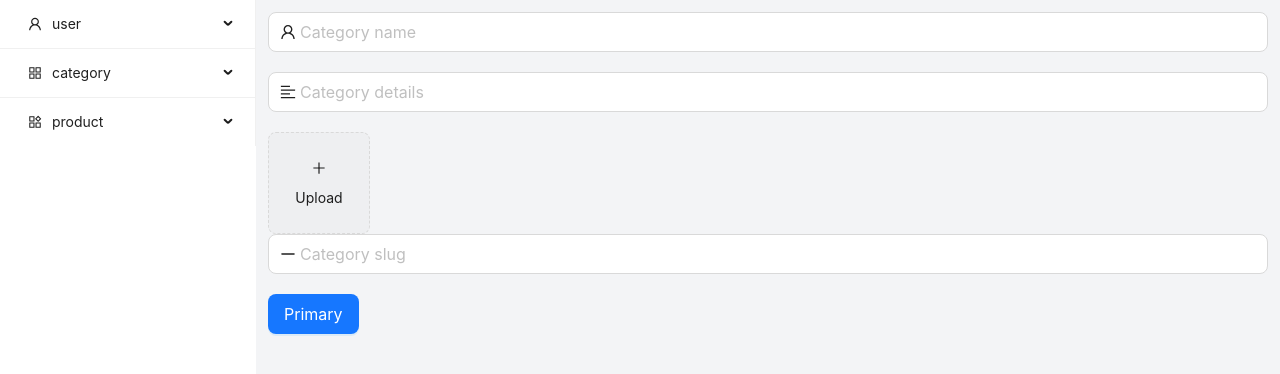
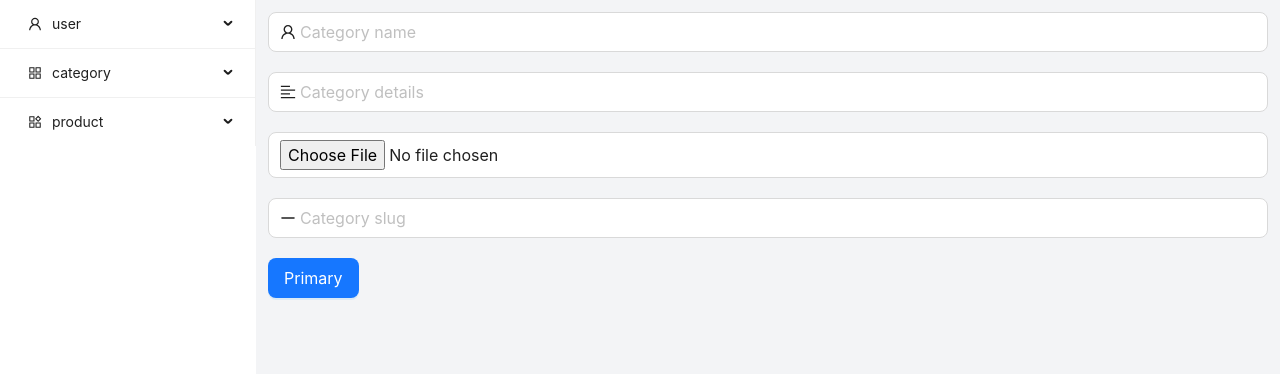
Before and after one commit to laksmisanto/Dashboard-design, a React (Vite) app: page /add-category in a window 1280 px wide. Shown: the top 374 px of the page. Built offline with nearby package versions, Linux system fonts and the light colour scheme.

Commit message:
category-add-upload-successfull

```diff
--- a/src/api/api.jsx
+++ b/src/api/api.jsx
@@ -0,0 +1,7 @@
+import React from "react";
+
+const api = () => {
+  return <></>;
+};
+
+export default api;
--- a/src/pages/category/AddCategory.jsx
+++ b/src/pages/category/AddCategory.jsx
@@ -5,21 +5,21 @@ import {
   PlusOutlined,
 } from "@ant-design/icons";
 import { Input, Button, Upload, Image } from "antd";
+import axios from "axios";
 import { useState } from "react";
 
-const getBase64 = (file) =>
-  new Promise((resolve, reject) => {
-    const reader = new FileReader();
-    reader.readAsDataURL(file);
-    reader.onload = () => resolve(reader.result);
-    reader.onerror = (error) => reject(error);
-  });
+// const getBase64 = (file) =>
+//   new Promise((resolve, reject) => {
+//     const reader = new FileReader();
+//     reader.readAsDataURL(file);
+//     reader.onload = () => resolve(reader.result);
+//     reader.onerror = (error) => reject(error);
+//   });
 
 const AddCategory = () => {
   const [inputValues, setInputValues] = useState({
     name: "",
     details: "",
-    categoryImage: "",
     slug: "",
   });
 
@@ -28,42 +28,58 @@ const AddCategory = () => {
     setInputValues((prevValue) => ({ ...prevValue, [name]: value }));
   };
 
+  // const [previewOpen, setPreviewOpen] = useState(false);
+  // const [previewImage, setPreviewImage] = useState("");
+  const [categoryImage, setCategoryImage] = useState([]);
+
+  const handleCategoryImage = (e) => {
+    setCategoryImage(e.target.files[0]);
+  };
+
   const handleAddCategory = async () => {
     console.log("click hoise");
+    // const formData = new formData();
+    // formData.append("categoryImage", categoryImage);
+    let data = { ...inputValues, categoryImage: categoryImage };
+    let res = await axios.post(
+      "http://localhost:8000/api/v1/category/create?createCategory",
+      data,
+      {
+        headers: {
+          "Content-Type": "multipart/form-data",
+        },
+      }
+    );
+    // console.log("formData : ", formData);
+    console.log("data : ", res);
   };
 
-  const [previewOpen, setPreviewOpen] = useState(false);
-  const [previewImage, setPreviewImage] = useState("");
-  const [fileList, setFileList] = useState([]);
-  const handlePreview = async (file) => {
-    if (!file.url && !file.preview) {
-      file.preview = await getBase64(file.originFileObj);
-    }
-    setPreviewImage(file.url || file.preview);
-    setPreviewOpen(true);
-  };
-  const handleChange = ({ fileList: newFileList }) => {
-    setFileList(newFileList);
-  };
+  // const handlePreview = async (file) => {
+  //   if (!file.url && !file.preview) {
+  //     file.preview = await getBase64(file.originFileObj);
+  //   }
+  //   setPreviewImage(file.url || file.preview);
+  //   setPreviewOpen(true);
+  // };
 
-  const uploadButton = (
-    <button
-      style={{
-        border: 0,
-        background: "none",
-      }}
-      type="button"
-    >
-      <PlusOutlined />
-      <div
-        style={{
-          marginTop: 8,
-        }}
-      >
-        Upload
-      </div>
-    </button>
-  );
+  // const uploadButton = (
+  //   <button
+  //     style={{
+  //       border: 0,
+  //       background: "none",
+  //     }}
+  //     type="button"
+  //   >
+  //     <PlusOutlined />
+  //     <div
+  //       style={{
+  //         marginTop: 8,
+  //       }}
+  //     >
+  //       Upload
+  //     </div>
+  //   </button>
+  // );
 
   return (
     <>
@@ -89,7 +105,7 @@ const AddCategory = () => {
           prefix={<AlignLeftOutlined />}
         />
       </div>
-      <div>
+      {/* <div>
         <Upload
           // action="https://run.mocky.io/v3/435e224c-44fb-4773-9faf-380c5e6a2188"
           listType="picture-card"
@@ -114,6 +130,15 @@ const AddCategory = () => {
             src={previewImage}
           />
         )}
+      </div> */}
+      <div>
+        <Input
+          size="large"
+          className="mb-5"
+          type="file"
+          name="categoryImage"
+          onChange={handleCategoryImage}
+        />
       </div>
       <div>
         <Input
--- a/src/pages/user/AddUser.jsx
+++ b/src/pages/user/AddUser.jsx
@@ -3,12 +3,15 @@ import {
   MailOutlined,
   PhoneOutlined,
   EnvironmentOutlined,
+  LockOutlined,
 } from "@ant-design/icons";
 import { Button, Col, Input, Row, Select, Typography } from "antd";
 import axios from "axios";
 import { useState } from "react";
 
 const AddUser = () => {
+  const [btnLoading, setBtnLoading] = useState(false);
+
   const [inputValues, setInputValues] = useState({
     firstName: "",
     lastName: "",
@@ -38,12 +41,14 @@ const AddUser = () => {
   };
 
   const handleAddUsers = async () => {
+    setBtnLoading(true);
     try {
       const res = await axios.post(
         "http://localhost:8000/api/v1/users/register",
         inputValues
       );
       if (res.status === 200) {
+        setBtnLoading(false);
         setInputValues(() => ({
           firstName: "",
           lastName: "",
@@ -247,23 +252,29 @@ const AddUser = () => {
         </Col>
         <Col span={12}>
           <div>
-            <Typography.Title level={5}>Division</Typography.Title>
-            <Input
+            <Typography.Title level={5}>Password</Typography.Title>
+            <Input.Password
               size="large"
               className="mb-2"
               placeholder="password"
               name="password"
               onChange={(e) => handleInputValues(e)}
               value={inputValues.password}
-              prefix={<EnvironmentOutlined />}
+              prefix={<LockOutlined />}
             />
           </div>
         </Col>
       </Row>
       <div className="mt-8">
-        <Button size="large" type="primary" onClick={handleAddUsers}>
-          Primary
-        </Button>
+        {btnLoading ? (
+          <Button size="large" type="primary" loading>
+            Loading
+          </Button>
+        ) : (
+          <Button size="large" type="primary" onClick={handleAddUsers}>
+            Primary
+          </Button>
+        )}
       </div>
     </>
   );
```
